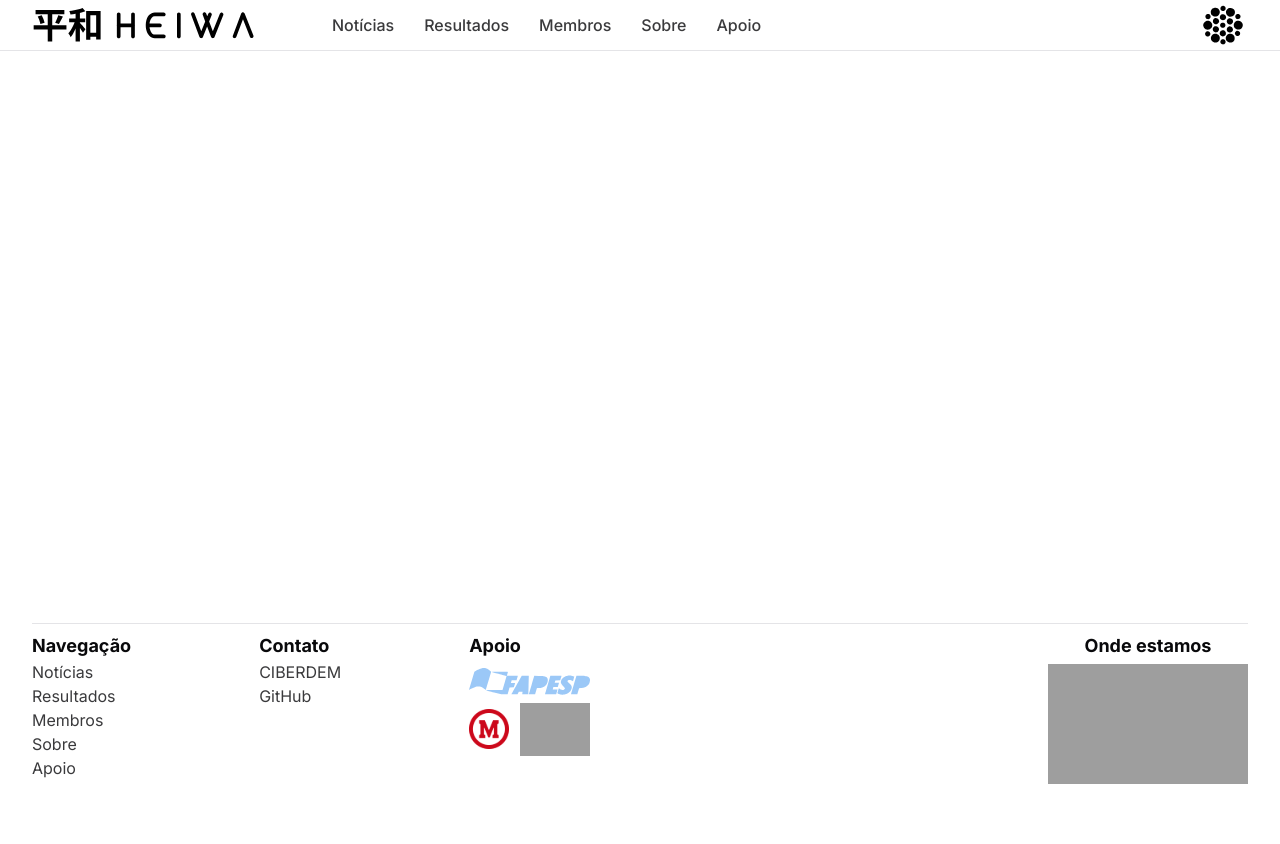
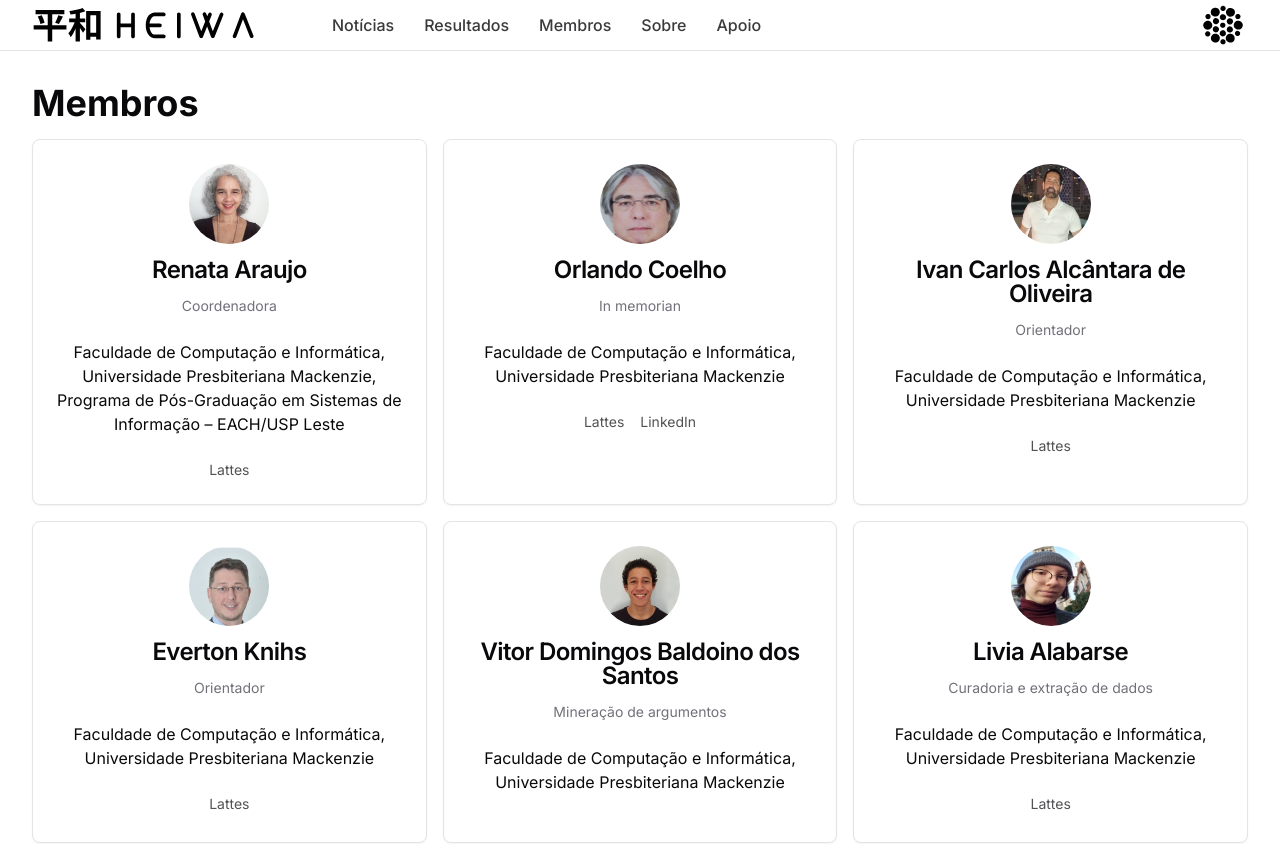
Before and after one commit to chrnphxbia/heiwa-website, a Next.js app in the folder heiwa-project/: page /membros in a window 1280 px wide. Shown: the top 844 px of the page. Before the commit the page ends 800 px from the top, so only its background shows below. Built offline with nearby package versions, Linux system fonts and the light colour scheme; grey boxes are pictures that could not be loaded.

Commit message:
Adicionando página de membros completa

```diff
--- a/heiwa-project/src/app/globals.css
+++ b/heiwa-project/src/app/globals.css
@@ -76,6 +76,10 @@
 }
 
 h1 {
+  @apply font-bold text-4xl pb-4;
+}
+
+h2 {
   @apply font-bold text-lg;
 }
 
--- a/heiwa-project/src/app/membros/page.tsx
+++ b/heiwa-project/src/app/membros/page.tsx
@@ -1,6 +1,49 @@
+import {
+  Card,
+  CardContent,
+  CardDescription,
+  CardHeader,
+  CardFooter,
+  CardTitle,
+} from "@/components/ui/card";
+import { Avatar, AvatarFallback, AvatarImage } from "@/components/ui/avatar";
 import Link from "next/link";
 import members from "@/lib/members";
 
 export default function Membros() {
-  return <main></main>;
+  return (
+    <main>
+      <h1>Membros</h1>
+      <div className="grid grid-cols-3 gap-4">
+        {members.map((member) => (
+          <Card className="flex flex-col items-center">
+            <CardHeader className="items-center gap-2">
+              <Avatar className="h-20 w-20">
+                <AvatarImage
+                  src={`/members-img/${member.img}`}
+                  alt={`Imagem de ${member.name}`}
+                />
+                <AvatarFallback>{member.name.slice(0, 2)}</AvatarFallback>
+              </Avatar>
+              <CardTitle className="text-center">{member.name}</CardTitle>
+              <CardDescription>{member.role}</CardDescription>
+            </CardHeader>
+            <CardContent className="text-center">{member.about}</CardContent>
+            <CardFooter className="gap-4 text-sm text-foreground/70 transition-colors">
+              {member.lattes && (
+                <Link href={member.lattes} className="hover:text-foreground">
+                  Lattes
+                </Link>
+              )}
+              {member.linkedin && (
+                <Link href={member.linkedin} className="hover:text-foreground">
+                  LinkedIn
+                </Link>
+              )}
+            </CardFooter>
+          </Card>
+        ))}
+      </div>
+    </main>
+  );
 }
--- a/heiwa-project/src/components/footer-nav.tsx
+++ b/heiwa-project/src/components/footer-nav.tsx
@@ -16,7 +16,7 @@
       <div className="flex justify-between border-t pt-2">
         <div className="flex gap-32 text-foreground">
           <div className="flex flex-col">
-            <h1>Navegação</h1>
+            <h2>Navegação</h2>
             {routes.map((route) => (
               <Link
                 key={route.label}
@@ -28,7 +28,7 @@
             ))}
           </div>
           <div className="flex flex-col">
-            <h1>Contato</h1>
+            <h2>Contato</h2>
             {contacts.map((contact) => (
               <Link
                 key={contact.label}
@@ -40,7 +40,7 @@
             ))}
           </div>
           <div className="flex flex-col gap-2">
-            <h1>Apoio</h1>
+            <h2>Apoio</h2>
             <Link href={fapespLink}>
               <FapespLogo />
             </Link>
@@ -60,7 +60,7 @@
           </div>
         </div>
         <div className="flex flex-col items-center pb-2">
-          <h1 className="pb-1">Onde estamos</h1>
+          <h2 className="pb-1">Onde estamos</h2>
           <MapsEmbed />
         </div>
       </div>
--- /dev/null
+++ b/heiwa-project/src/components/ui/avatar.tsx
@@ -0,0 +1,50 @@
+"use client";
+
+import * as React from "react";
+import * as AvatarPrimitive from "@radix-ui/react-avatar";
+
+import { cn } from "@/lib/utils";
+
+const Avatar = React.forwardRef<
+  React.ElementRef<typeof AvatarPrimitive.Root>,
+  React.ComponentPropsWithoutRef<typeof AvatarPrimitive.Root>
+>(({ className, ...props }, ref) => (
+  <AvatarPrimitive.Root
+    ref={ref}
+    className={cn(
+      "flex h-10 w-10 shrink-0 overflow-hidden rounded-full",
+      className
+    )}
+    {...props}
+  />
+));
+Avatar.displayName = AvatarPrimitive.Root.displayName;
+
+const AvatarImage = React.forwardRef<
+  React.ElementRef<typeof AvatarPrimitive.Image>,
+  React.ComponentPropsWithoutRef<typeof AvatarPrimitive.Image>
+>(({ className, ...props }, ref) => (
+  <AvatarPrimitive.Image
+    ref={ref}
+    className={cn("aspect-square h-full w-full", className)}
+    {...props}
+  />
+));
+AvatarImage.displayName = AvatarPrimitive.Image.displayName;
+
+const AvatarFallback = React.forwardRef<
+  React.ElementRef<typeof AvatarPrimitive.Fallback>,
+  React.ComponentPropsWithoutRef<typeof AvatarPrimitive.Fallback>
+>(({ className, ...props }, ref) => (
+  <AvatarPrimitive.Fallback
+    ref={ref}
+    className={cn(
+      "flex h-full w-full items-center justify-center rounded-full bg-muted",
+      className
+    )}
+    {...props}
+  />
+));
+AvatarFallback.displayName = AvatarPrimitive.Fallback.displayName;
+
+export { Avatar, AvatarImage, AvatarFallback };
--- /dev/null
+++ b/heiwa-project/src/components/ui/card.tsx
@@ -0,0 +1,86 @@
+import * as React from "react";
+
+import { cn } from "@/lib/utils";
+
+const Card = React.forwardRef<
+  HTMLDivElement,
+  React.HTMLAttributes<HTMLDivElement>
+>(({ className, ...props }, ref) => (
+  <div
+    ref={ref}
+    className={cn(
+      "rounded-lg border bg-card text-card-foreground shadow-sm",
+      className
+    )}
+    {...props}
+  />
+));
+Card.displayName = "Card";
+
+const CardHeader = React.forwardRef<
+  HTMLDivElement,
+  React.HTMLAttributes<HTMLDivElement>
+>(({ className, ...props }, ref) => (
+  <div
+    ref={ref}
+    className={cn("flex flex-col space-y-1.5 p-6", className)}
+    {...props}
+  />
+));
+CardHeader.displayName = "CardHeader";
+
+const CardTitle = React.forwardRef<
+  HTMLParagraphElement,
+  React.HTMLAttributes<HTMLHeadingElement>
+>(({ className, ...props }, ref) => (
+  <h3
+    ref={ref}
+    className={cn(
+      "text-2xl font-semibold leading-none tracking-tight",
+      className
+    )}
+    {...props}
+  />
+));
+CardTitle.displayName = "CardTitle";
+
+const CardDescription = React.forwardRef<
+  HTMLParagraphElement,
+  React.HTMLAttributes<HTMLParagraphElement>
+>(({ className, ...props }, ref) => (
+  <p
+    ref={ref}
+    className={cn("text-sm text-muted-foreground", className)}
+    {...props}
+  />
+));
+CardDescription.displayName = "CardDescription";
+
+const CardContent = React.forwardRef<
+  HTMLDivElement,
+  React.HTMLAttributes<HTMLDivElement>
+>(({ className, ...props }, ref) => (
+  <div ref={ref} className={cn("p-6 pt-0", className)} {...props} />
+));
+CardContent.displayName = "CardContent";
+
+const CardFooter = React.forwardRef<
+  HTMLDivElement,
+  React.HTMLAttributes<HTMLDivElement>
+>(({ className, ...props }, ref) => (
+  <div
+    ref={ref}
+    className={cn("flex items-center p-6 pt-0", className)}
+    {...props}
+  />
+));
+CardFooter.displayName = "CardFooter";
+
+export {
+  Card,
+  CardHeader,
+  CardFooter,
+  CardTitle,
+  CardDescription,
+  CardContent,
+};
--- a/heiwa-project/src/lib/members.ts
+++ b/heiwa-project/src/lib/members.ts
@@ -106,7 +106,7 @@
     role: "Disseminação de conhecimento",
     about:
       "Faculdade de Computação e Informática, Universidade Presbiteriana Mackenzie",
-    img: "pedro-henrique-farias.jpg",
+    img: "pedro-farias.jpg",
     linkedin: "https://br.linkedin.com/in/pedrohfarias77",
     lattes:
       "https://bv.fapesp.br/en/pesquisador/726273/pedro-henrique-araujo-farias/",
```
